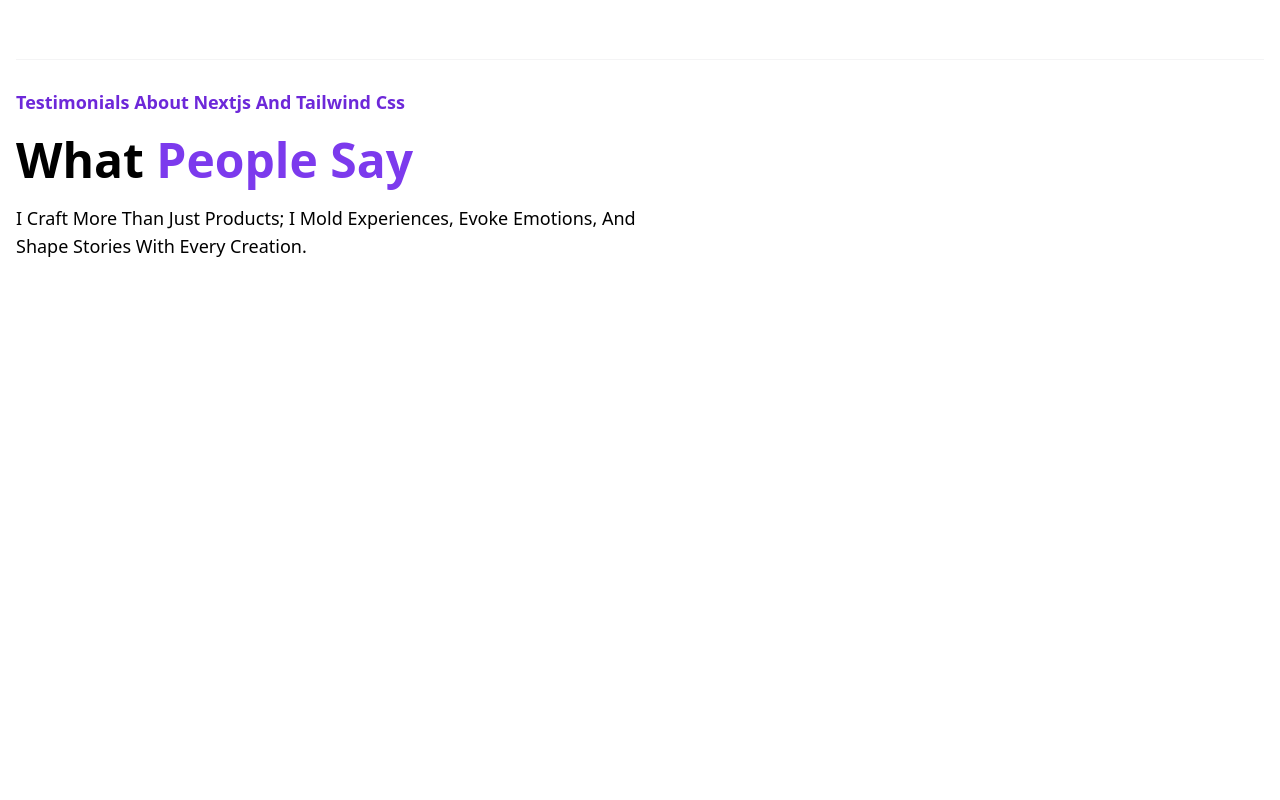
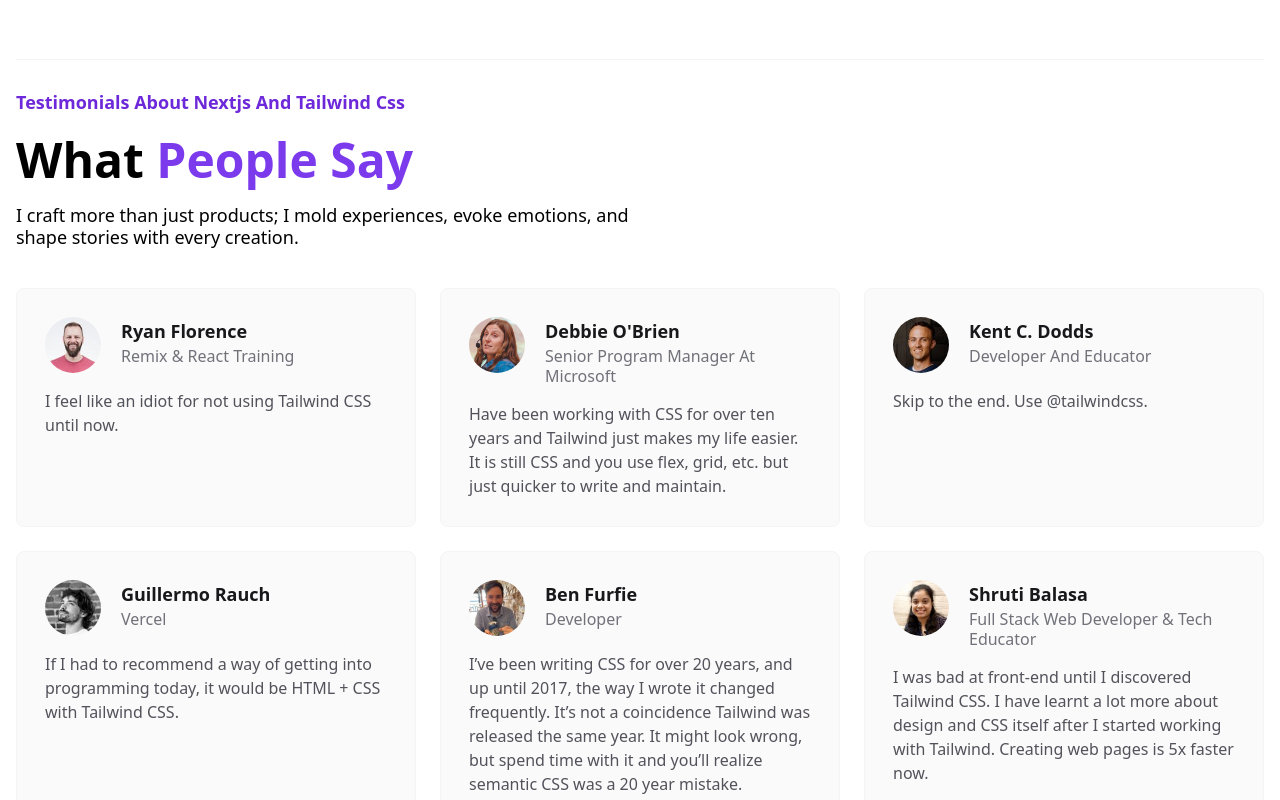
Before and after one commit to FranceCawich/Portfolio-, a Next.js app: page / in a window 1280 px wide. Shown: the part 2600-3400 px from the top of the page. Before the commit the page ends 2928 px from the top, so only its background shows below. Built offline with nearby package versions, Linux system fonts and the light colour scheme.

Commit message:
adding data to the reiviews

```diff
--- a/components/Reviews.js
+++ b/components/Reviews.js
@@ -1,23 +1,60 @@
 import Heading from "./Heading";
 import SectionWrapper from "./SectionWrapper";
+import data from "@/data/reviews";
+import Image from "next/image";
 
 const Reviews = () => {
   return (
     <SectionWrapper>
       <Heading> Testimonials about Nextjs and Tailwind css</Heading>
 
-      <h1 className="text-3xl md:text-5xl font-bold capitalize mt-5">
+      <h1 className="text-3xl md:text-5xl font-black capitalize mt-5">
         What{" "}
         <strong className="text-violet-600  dark:text-zinc-400 ">
           {" "}
           People Say
         </strong>
-        <p className="text-lg font-medium w-full lg:w-6/12 mb-10 mt-5">
-          {" "}
-          I craft more than just products; I mold experiences, evoke emotions,
-          and shape stories with every creation.
-        </p>
       </h1>
+      <p className="text-lg font-medium w-full lg:w-6/12 mb-10 mt-5 leading-[22px]">
+        {" "}
+        I craft more than just products; I mold experiences, evoke emotions, and
+        shape stories with every creation.
+      </p>
+
+      <div className="grid grid-cols-1 md:grid-cols-3 lg:grids-cols-2 gap-6 ">
+        {data.map((rating) => (
+          <div
+            key={rating.id}
+            className="bg-zinc-50 dark:bg-zinc-900 rounded-lg p-7 border border-zinc-100 dark:border-zinc-800 "
+          >
+            <div className=" flex gap-5 ">
+              <div className="relative w-[56px] h-[56px] rounded-full overflow-hidden">
+                <Image
+                  src={rating.image}
+                  fill
+                  alt="client Image"
+                  className=" w-full h-full object-cover"
+                />
+              </div>
+              <div className="flex-1">
+                <h1 className="font-bold text-lg capitalize text-zinc-900 dark:text-zinc-300 ">
+                  {rating.name}
+                </h1>
+
+                <span className=" block  mt-[1px] text-base text-zinc-500 dark:text-zinc-300 capitalize font-medium leading-[20px]">
+                  {" "}
+                  {rating.company}
+                </span>
+
+
+              </div>
+            </div>
+            <p className="mt-4 text-base text-zinc-600 dark:text-zinc-400">
+                  {rating.comment}
+                </p>
+          </div>
+        ))}
+      </div>
     </SectionWrapper>
   );
 };
```
